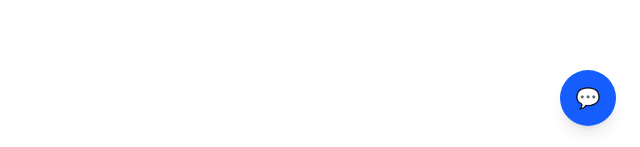
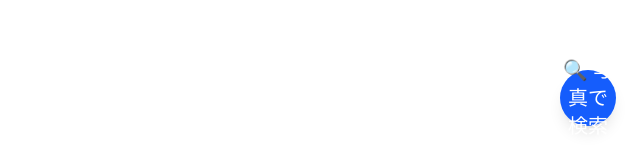
Before and after one commit to YutaFukuda-MakersMarkinc/my_image_search_app, a Next.js app: page / in a window 1280 px wide. Shown: the part 650-797 px from the top of the page, without its empty margins (640-1280 px from the left). Built offline with nearby package versions, Linux system fonts and the light colour scheme.

Commit message:
🔍 写真で検索に変更

```diff
--- a/app/page.tsx
+++ b/app/page.tsx
@@ -107,7 +107,7 @@ export default function Home() {
         onClick={() => setIsOpen(!isOpen)}
         className="fixed bottom-6 right-6 w-14 h-14 bg-blue-600 text-white text-xl flex items-center justify-center rounded-full shadow-lg z-50 hover:bg-blue-700 transition"
       >
-        {isOpen ? "×" : "💬"}
+        {isOpen ? "×" : "🔍 写真で検索"}
       </button>
 
       {/* チャットウィジェット */}
--- a/app/widget/page.tsx
+++ b/app/widget/page.tsx
@@ -107,7 +107,7 @@ export default function Home() {
         onClick={() => setIsOpen(!isOpen)}
         className="fixed bottom-6 right-6 w-14 h-14 bg-blue-600 text-white text-xl flex items-center justify-center rounded-full shadow-lg z-50 hover:bg-blue-700 transition"
       >
-        {isOpen ? "×" : "💬"}
+        {isOpen ? "×" : "🔍 写真で検索"}
       </button>
 
       {/* チャットウィジェット */}
```
